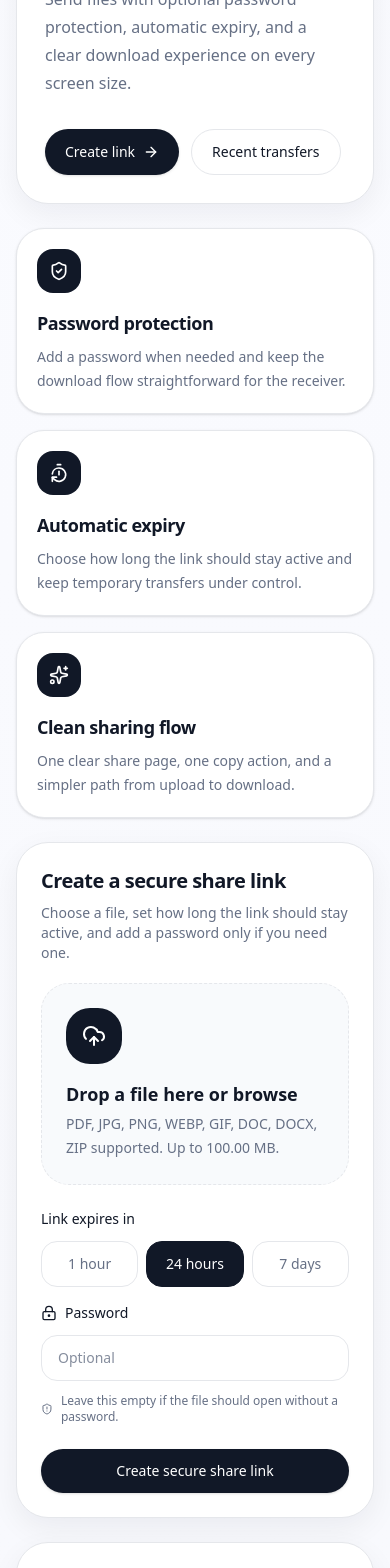
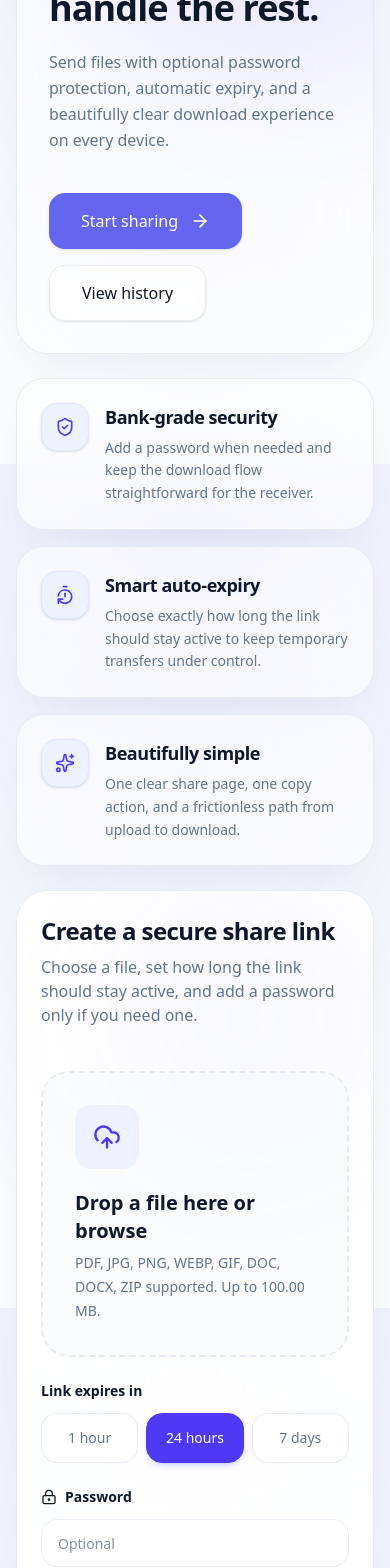
Before and after one commit to limeshw/file-sharing-webapp, a React (Vite) app in the folder client/: page / in a window 390 px wide. Shown: the part 380-1948 px from the top of the page. Built offline with nearby package versions, Linux system fonts and the light colour scheme; no server answers.

Commit message:
UI Improved

```diff
--- a/client/src/components/app-shell.jsx
+++ b/client/src/components/app-shell.jsx
@@ -13,7 +13,7 @@ export function AppShell() {
   return (
     <div className="min-h-screen">
       <div className="mx-auto flex min-h-screen w-full max-w-7xl flex-col px-4 py-5 sm:px-6 lg:px-8">
-        <header className="sticky top-5 z-30 mb-6 rounded-[24px] border border-border bg-card px-4 py-3 shadow-sm">
+        <header className="sticky top-5 z-30 mb-6 rounded-[24px] glass-panel px-4 py-3">
           <div className="flex flex-col gap-4 lg:flex-row lg:items-center lg:justify-between">
             <div className="flex items-center justify-between gap-4">
               <Link to="/" className="flex items-center gap-3">
--- a/client/src/components/page-hero.jsx
+++ b/client/src/components/page-hero.jsx
@@ -1,47 +1,57 @@
 import { Link } from "react-router-dom";
-import { ArrowRight, ShieldCheck, Sparkles, TimerReset } from "lucide-react";
+import { ArrowRight, ShieldCheck, Sparkles, TimerReset, Zap } from "lucide-react";
 import { Badge } from "./ui/badge.jsx";
 import { Button } from "./ui/button.jsx";
 
 export function PageHero() {
   return (
     <section className="grid gap-6 lg:grid-cols-[1.15fr_0.85fr]">
-      <div className="rounded-[32px] border border-border bg-card p-7 shadow-glass sm:p-10">
-        <h1 className="max-w-3xl text-4xl font-semibold text-balance sm:text-5xl">
-          Upload once. Share one clean link. Let Linkify handle the rest.
+      <div className="glass-panel rounded-[32px] p-8 sm:p-12 relative overflow-hidden group">
+        {/* Decorative background glow */}
+        <div className="absolute -top-24 -right-24 w-96 h-96 bg-indigo-500/10 rounded-full blur-3xl group-hover:bg-indigo-500/20 transition-all duration-700"></div>
+
+        <div className="relative z-10">
+          <Badge variant="secondary" className="mb-6 inline-flex gap-1.5 items-center bg-indigo-50 text-indigo-700 dark:bg-indigo-500/10 dark:text-indigo-300 border-indigo-100 dark:border-indigo-500/20 px-3 py-1 text-xs sm:text-sm shadow-sm backdrop-blur-md">
+            <Zap className="size-3.5" />
+            <span>Effortless file sharing</span>
+          </Badge>
+
+          <h1 className="max-w-3xl text-4xl sm:text-5xl lg:text-6xl font-bold text-balance leading-[1.15] tracking-tight">
+            Upload once. Share one clean link. Let <span className="premium-gradient-text">Linkify</span> handle the rest.
           </h1>
-        <p className="mt-4 max-w-2xl text-base leading-7 text-muted sm:text-lg">
-          Send files with optional password protection, automatic expiry, and a clear download experience on every screen size.
+          <p className="mt-5 max-w-xl text-base leading-relaxed text-muted sm:text-lg">
+            Send files with optional password protection, automatic expiry, and a beautifully clear download experience on every device.
           </p>
 
-        <div className="mt-8 flex flex-wrap gap-3">
-          <Button asChild>
+          <div className="mt-10 flex flex-wrap gap-4 items-center">
+            <Button asChild size="lg" className="rounded-2xl text-base px-8 h-14">
               <a href="#upload-panel">
-              Create link
-              <ArrowRight className="size-4" />
+                Start sharing
+                <ArrowRight className="size-5 ml-1" />
               </a>
             </Button>
-          <Button asChild variant="secondary">
-            <Link to="/dashboard">Recent transfers</Link>
+            <Button asChild variant="secondary" size="lg" className="rounded-2xl text-base px-8 h-14 bg-white/50 dark:bg-slate-900/50">
+              <Link to="/dashboard">View history</Link>
             </Button>
+          </div>
         </div>
       </div>
 
       <div className="grid gap-4">
         <FeatureCard
           Icon={ShieldCheck}
-          title="Password protection"
+          title="Bank-grade security"
           description="Add a password when needed and keep the download flow straightforward for the receiver."
         />
         <FeatureCard
           Icon={TimerReset}
-          title="Automatic expiry"
-          description="Choose how long the link should stay active and keep temporary transfers under control."
+          title="Smart auto-expiry"
+          description="Choose exactly how long the link should stay active to keep temporary transfers under control."
         />
         <FeatureCard
           Icon={Sparkles}
-          title="Clean sharing flow"
-          description="One clear share page, one copy action, and a simpler path from upload to download."
+          title="Beautifully simple"
+          description="One clear share page, one copy action, and a frictionless path from upload to download."
         />
       </div>
     </section>
@@ -50,12 +60,19 @@ export function PageHero() {
 
 function FeatureCard({ Icon, title, description }) {
   return (
-    <div className="rounded-[28px] border border-border bg-card p-5 shadow-sm">
-      <div className="mb-4 flex size-11 items-center justify-center rounded-2xl bg-accent text-accent-foreground">
+    <div className="glass-panel rounded-[28px] p-6 hover:-translate-y-1 hover:shadow-lg transition-all duration-300 group cursor-default relative overflow-hidden">
+      {/* Subtle hover glow */}
+      <div className="absolute inset-0 bg-gradient-to-r from-transparent via-indigo-500/5 to-transparent -translate-x-full group-hover:translate-x-full duration-1000 transition-transform"></div>
+
+      <div className="flex gap-4 relative z-10">
+        <div className="flex shrink-0 size-12 items-center justify-center rounded-2xl bg-indigo-50 dark:bg-indigo-500/10 text-indigo-600 dark:text-indigo-400 group-hover:scale-110 transition-transform duration-300 shadow-sm border border-indigo-100 dark:border-indigo-500/20">
           <Icon className="size-5" />
         </div>
-      <h2 className="text-lg font-semibold">{title}</h2>
-      <p className="mt-2 text-sm leading-6 text-muted">{description}</p>
+        <div>
+          <h2 className="text-lg font-semibold text-foreground group-hover:text-indigo-600 dark:group-hover:text-indigo-400 transition-colors">{title}</h2>
+          <p className="mt-1.5 text-sm leading-relaxed text-muted">{description}</p>
+        </div>
+      </div>
     </div>
   );
 }
--- a/client/src/components/ui/button.jsx
+++ b/client/src/components/ui/button.jsx
@@ -8,18 +8,18 @@ const buttonVariants = cva(
     variants: {
       variant: {
         default:
-          "bg-accent px-5 py-3 text-accent-foreground shadow-sm hover:opacity-95",
+          "bg-accent text-accent-foreground shadow-sm shadow-indigo-500/20 hover:bg-indigo-500 hover:shadow-md hover:-translate-y-0.5",
         secondary:
-          "border border-border bg-card px-5 py-3 text-foreground hover:bg-slate-50 dark:hover:bg-slate-900",
-        ghost: "px-4 py-2 text-muted hover:bg-slate-100 dark:hover:bg-slate-900",
+          "border border-border bg-card/80 text-foreground shadow-sm backdrop-blur-md hover:bg-slate-100 hover:shadow-md dark:hover:bg-slate-800/80 hover:-translate-y-0.5",
+        ghost: "text-muted hover:bg-slate-100 dark:hover:bg-slate-800/80 hover:text-foreground",
         danger:
-          "bg-danger px-5 py-3 text-white shadow-sm hover:brightness-110",
+          "bg-danger text-white shadow-sm hover:brightness-110 hover:-translate-y-0.5",
       },
       size: {
-        default: "",
+        default: "px-5 py-3",
         sm: "px-3 py-2 text-xs",
         lg: "px-6 py-3.5 text-base",
-        icon: "size-10 rounded-full",
+        icon: "size-10 rounded-full shrink-0 flex items-center justify-center p-0",
       },
     },
     defaultVariants: {
--- a/client/src/components/upload-form.jsx
+++ b/client/src/components/upload-form.jsx
@@ -9,6 +9,7 @@ import { Button } from "./ui/button.jsx";
 import { Card, CardContent, CardDescription, CardHeader, CardTitle } from "./ui/card.jsx";
 import { Input } from "./ui/input.jsx";
 import { Progress } from "./ui/progress.jsx";
+import { Badge } from "./ui/badge.jsx";
 import { UploadResultPanel } from "./upload-result-panel.jsx";
 
 export function UploadForm() {
@@ -106,21 +107,22 @@ export function UploadForm() {
 
   return (
     <div id="upload-panel" className="grid gap-6 xl:grid-cols-[1fr_0.92fr]">
-      <Card className="rounded-[32px]">
-        <CardHeader>
-          <CardTitle>Create a secure share link</CardTitle>
-          <CardDescription>
+      <Card className="glass-panel-strong rounded-[32px] overflow-hidden relative">
+        <div className="absolute top-0 right-0 w-64 h-64 bg-indigo-500/5 rounded-full blur-3xl pointer-events-none"></div>
+        <CardHeader className="relative z-10 pb-2">
+          <CardTitle className="text-2xl">Create a secure share link</CardTitle>
+          <CardDescription className="text-base">
             Choose a file, set how long the link should stay active, and add a password only if you need one.
           </CardDescription>
         </CardHeader>
-        <CardContent>
+        <CardContent className="relative z-10 pt-4">
           <form className="space-y-6" onSubmit={handleSubmit}>
             <button
               type="button"
-              className={`group w-full rounded-[28px] border border-dashed p-6 text-left transition ${
+              className={`group w-full rounded-[28px] border-2 border-dashed p-8 text-left transition-all duration-300 ${
                 isDragging
-                  ? "border-accent bg-blue-50 dark:bg-blue-500/8"
-                  : "border-border bg-slate-50 hover:border-accent/40 hover:bg-white dark:bg-slate-950"
+                  ? "border-indigo-500 bg-indigo-50/50 dark:bg-indigo-500/10 scale-[1.01]"
+                  : "border-border bg-slate-50/50 hover:border-indigo-400 hover:bg-slate-50/80 dark:bg-slate-900/50 dark:hover:bg-slate-800/50"
               }`}
               onClick={() => fileInputRef.current?.click()}
               onDragEnter={(event) => {
@@ -144,46 +146,46 @@ export function UploadForm() {
                 className="hidden"
                 onChange={(event) => handleFiles(event.target.files)}
               />
-              <div className="flex flex-col gap-4 md:flex-row md:items-center">
-                <div className="flex size-14 items-center justify-center rounded-3xl bg-accent text-accent-foreground">
-                  <CloudUpload className="size-6" />
+              <div className="flex flex-col gap-5 md:flex-row md:items-center">
+                <div className={`flex size-16 items-center justify-center rounded-2xl transition-colors duration-300 ${isDragging ? 'bg-indigo-600 text-white shadow-lg shadow-indigo-500/30' : 'bg-indigo-50 text-indigo-600 dark:bg-indigo-500/10 dark:text-indigo-400 group-hover:bg-indigo-100 dark:group-hover:bg-indigo-500/20'}`}>
+                  <CloudUpload className="size-7" />
                 </div>
                 <div>
-                  <p className="text-lg font-semibold">Drop a file here or browse</p>
-                  <p className="mt-1 text-sm leading-6 text-muted">
+                  <p className="text-xl font-semibold">Drop a file here or browse</p>
+                  <p className="mt-1.5 text-sm leading-6 text-muted">
                     {ALLOWED_FORMATS.join(", ")} supported. Up to {formatBytes(MAX_FILE_SIZE)}.
                   </p>
                 </div>
               </div>
 
               {selectedFile ? (
-                <div className="mt-5 flex items-center justify-between rounded-2xl border border-border bg-white px-4 py-3 dark:bg-slate-900">
-                  <div className="flex items-center gap-3">
-                    <div className="flex size-11 items-center justify-center rounded-2xl bg-accent text-accent-foreground">
-                      <FileIcon className="size-4" />
+                <div className="mt-6 flex items-center justify-between rounded-2xl border border-border/50 bg-white/80 px-4 py-3 shadow-sm backdrop-blur-sm dark:bg-slate-900/80">
+                  <div className="flex items-center gap-4">
+                    <div className="flex size-12 items-center justify-center rounded-2xl bg-indigo-50 text-indigo-600 dark:bg-indigo-500/10 dark:text-indigo-400">
+                      <FileIcon className="size-5" />
                     </div>
                     <div>
-                      <p className="text-sm font-medium">{selectedFile.name}</p>
+                      <p className="text-sm font-semibold">{selectedFile.name}</p>
                       <p className="text-xs text-muted">{formatBytes(selectedFile.size)}</p>
                     </div>
                   </div>
-                  <p className="text-xs text-muted">Selected</p>
+                  <Badge variant="secondary" className="bg-success/10 text-success border-success/20">Selected</Badge>
                 </div>
               ) : null}
             </button>
 
-            <div className="grid gap-4 lg:grid-cols-2">
+            <div className="grid gap-6 lg:grid-cols-2">
               <div className="space-y-3">
-                <p className="text-sm font-medium">Link expires in</p>
+                <p className="text-sm font-semibold">Link expires in</p>
                 <div className="grid grid-cols-3 gap-2">
                   {EXPIRY_OPTIONS.map((option) => (
                     <button
                       key={option.value}
                       type="button"
-                      className={`rounded-2xl border px-3 py-3 text-sm transition ${
+                      className={`rounded-2xl border px-3 py-3.5 text-sm font-medium transition-all duration-200 ${
                         expiry === option.value
-                          ? "border-accent bg-accent text-accent-foreground"
-                          : "border-border bg-white text-muted hover:border-slate-400 dark:bg-slate-950"
+                          ? "border-indigo-600 bg-indigo-600 text-white shadow-md shadow-indigo-500/20"
+                          : "border-border bg-white/50 text-muted hover:border-indigo-300 hover:text-foreground dark:bg-slate-900/50"
                       }`}
                       onClick={() => setExpiry(option.value)}
                     >
@@ -194,7 +196,7 @@ export function UploadForm() {
               </div>
 
               <div className="space-y-3">
-                <label className="flex items-center gap-2 text-sm font-medium" htmlFor="password">
+                <label className="flex items-center gap-2 text-sm font-semibold" htmlFor="password">
                   <LockKeyhole className="size-4" />
                   Password
                 </label>
@@ -203,27 +205,28 @@ export function UploadForm() {
                   type="password"
                   value={password}
                   placeholder="Optional"
+                  className="rounded-2xl h-12 bg-white/50 dark:bg-slate-900/50 focus-visible:ring-indigo-500/30"
                   onChange={(event) => setPassword(event.target.value)}
                 />
                 <p className="flex items-center gap-2 text-xs text-muted">
                   <ShieldAlert className="size-3.5" />
-                  Leave this empty if the file should open without a password.
+                  Leave empty for public access.
                 </p>
               </div>
             </div>
 
             {isUploading ? (
-              <div className="rounded-2xl border border-border bg-slate-50 p-4 dark:bg-slate-950">
-                <div className="mb-2 flex items-center justify-between text-sm">
-                  <span>Uploading...</span>
+              <div className="rounded-2xl border border-border/50 bg-indigo-50/50 p-5 backdrop-blur-sm dark:bg-indigo-500/5">
+                <div className="mb-3 flex items-center justify-between text-sm font-medium text-indigo-700 dark:text-indigo-300">
+                  <span>Uploading secure file...</span>
                   <span>{progress}%</span>
                 </div>
-                <Progress value={progress} />
+                <Progress value={progress} className="h-2" />
               </div>
             ) : null}
 
-            <Button type="submit" className="w-full" disabled={isUploading}>
-              {isUploading ? "Creating link..." : "Create secure share link"}
+            <Button type="submit" size="lg" className="w-full rounded-2xl h-14 text-base font-semibold" disabled={isUploading}>
+              {isUploading ? "Processing..." : "Create secure share link"}
             </Button>
           </form>
         </CardContent>
--- a/client/src/index.css
+++ b/client/src/index.css
@@ -1,37 +1,38 @@
 @import "tailwindcss";
+@custom-variant dark (&:is(.dark *));
 
 :root {
   color-scheme: light;
-  --background: #f6f7fb;
-  --foreground: #111827;
-  --muted: #667085;
-  --card: #ffffff;
-  --card-strong: #ffffff;
-  --border: #e5e7eb;
-  --accent: #111827;
+  --background: #f8fafc;
+  --foreground: #0f172a;
+  --muted: #64748b;
+  --card: rgba(255, 255, 255, 0.6);
+  --card-strong: rgba(255, 255, 255, 0.95);
+  --border: rgba(226, 232, 240, 0.8);
+  --accent: #6366f1;
   --accent-foreground: #ffffff;
-  --success: #0f9f6e;
-  --danger: #dc2626;
-  --ring: rgba(17, 24, 39, 0.12);
-  --shadow: 0 10px 30px rgba(15, 23, 42, 0.06);
-  --hero-glow: linear-gradient(180deg, #fafbff 0%, #f6f7fb 100%);
+  --success: #10b981;
+  --danger: #ef4444;
+  --ring: rgba(99, 102, 241, 0.25);
+  --shadow: 0 20px 40px -15px rgba(0, 0, 0, 0.05);
+  --hero-glow: radial-gradient(100% 100% at 50% 0%, rgba(99, 102, 241, 0.12) 0%, rgba(248, 250, 252, 0) 100%);
 }
 
 .dark {
   color-scheme: dark;
-  --background: #09090b;
-  --foreground: #f5f5f5;
-  --muted: #a1a1aa;
-  --card: #111214;
-  --card-strong: #111214;
-  --border: #27272a;
-  --accent: #fafafa;
-  --accent-foreground: #111214;
+  --background: #020617;
+  --foreground: #f8fafc;
+  --muted: #94a3b8;
+  --card: rgba(15, 23, 42, 0.4);
+  --card-strong: rgba(15, 23, 42, 0.85);
+  --border: rgba(30, 41, 59, 0.8);
+  --accent: #818cf8;
+  --accent-foreground: #020617;
   --success: #34d399;
   --danger: #f87171;
-  --ring: rgba(250, 250, 250, 0.1);
-  --shadow: 0 10px 30px rgba(0, 0, 0, 0.25);
-  --hero-glow: linear-gradient(180deg, #0d0d10 0%, #09090b 100%);
+  --ring: rgba(129, 140, 248, 0.25);
+  --shadow: 0 20px 40px -15px rgba(0, 0, 0, 0.5);
+  --hero-glow: radial-gradient(100% 100% at 50% 0%, rgba(99, 102, 241, 0.15) 0%, rgba(2, 6, 23, 0) 100%);
 }
 
 @theme inline {
@@ -60,40 +61,41 @@
   body {
     @apply min-h-screen bg-background text-foreground antialiased;
     background-image: var(--hero-glow);
+    background-attachment: fixed;
   }
 
   h1,
   h2,
   h3,
   h4 {
-    @apply tracking-tight;
+    @apply tracking-tight font-medium;
   }
 
   button,
   input,
   textarea {
-    @apply outline-none;
+    @apply outline-none transition-all duration-300;
   }
 
   ::selection {
-    background: rgba(37, 99, 235, 0.24);
+    background: rgba(99, 102, 241, 0.24);
   }
 }
 
 @layer utilities {
   .glass-panel {
-    @apply border border-border bg-card shadow-glass;
+    @apply border border-border bg-card shadow-glass backdrop-blur-2xl transition-all duration-300;
   }
 
   .glass-panel-strong {
-    @apply border border-border bg-card-strong shadow-glass;
+    @apply border border-border bg-card-strong shadow-glass backdrop-blur-3xl transition-all duration-300;
   }
 
   .subtle-grid {
     background-image:
-      linear-gradient(rgba(148, 163, 184, 0.08) 1px, transparent 1px),
-      linear-gradient(90deg, rgba(148, 163, 184, 0.08) 1px, transparent 1px);
-    background-size: 22px 22px;
+      linear-gradient(rgba(100, 116, 139, 0.05) 1px, transparent 1px),
+      linear-gradient(90deg, rgba(100, 116, 139, 0.05) 1px, transparent 1px);
+    background-size: 24px 24px;
   }
 
   .bg-hero {
```
Also changed, not shown: client/src/components/dashboard-grid.jsx (+31 -20 lines). Lines whose indentation alone changed are shown as unchanged.
